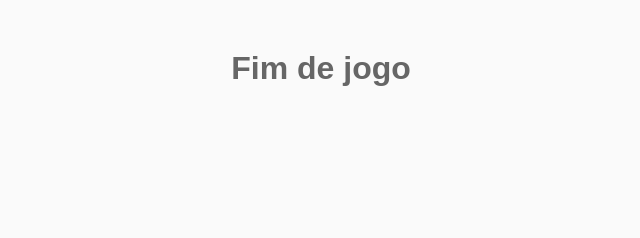
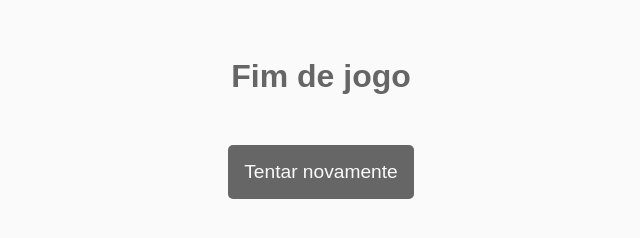
Before and after one commit to almeidaraul/ddino, a plain HTML site: page src/index.html in a window 1280 px wide. Shown: the whole page, without its empty margins (319-959 px from the left). Drawn offline with Linux system fonts and the light colour scheme.

Commit message:
add restart button

```diff
--- a/src/game.js
+++ b/src/game.js
@@ -41,9 +41,35 @@ const jump = () => {
 	}, intervalTime);
 }
 
+const getBackground = () => {
+	return document.getElementsByClassName("background")[0];
+}
+
+const getGameOverMsg = () => {
+	return document.getElementsByClassName("game-over")[0];
+}
+
+const startGame = () => {
+	let background = getBackground();
+	let gameOverMsg = getGameOverMsg();
+	var cactuses = document.getElementsByClassName('cactus');
+
+	while(cactuses[0]) {
+			cactuses[0].parentNode.removeChild(cactuses[0]);
+	}
+
+	background.className = background.className.split(' ')[0] + " show";
+	gameOverMsg.className = gameOverMsg.className.split(' ')[0] + " hide";
+	isGameOver = false;
+	createCactus();
+}
+
 const endGame = () => {
+	let background = getBackground();
+	let gameOverMsg = getGameOverMsg();
+	background.className = background.className.split(' ')[0] + " hide";
+	gameOverMsg.className = gameOverMsg.className.split(' ')[0] + " show";
 	isGameOver = true;
-	document.body.innerHTML = '<h1 class="game-over">Fim de jogo</h1>';
 }
 
 const createCactus = () => {
@@ -74,5 +100,6 @@ const createCactus = () => {
 	setTimeout(createCactus, randomTime);
 }
 
-createCactus();
+startGame();
 document.addEventListener('keyup', handleKeyUp);
+document.getElementById("restartButton").addEventListener("click", startGame, false);
--- a/src/index.html
+++ b/src/index.html
@@ -7,6 +7,12 @@
   <script src="game.js" charset="UTF-8" defer></script>
 </head>
 <body>
+	<div class="game-over">
+		<h1 class="game-over-message">Fim de jogo</h1>
+		<div>
+			<input class="restart-button" type="button" value="Tentar novamente" id="restartButton" />
+		</div>
+	</div>
 	<div class="background">
 		<div class="dino"></div>
 	</div>
--- a/src/style.css
+++ b/src/style.css
@@ -19,6 +19,14 @@ body {
 }
 
 .game-over {
+	flex: 1;
+	flex-direction: column;
+	justify-content: center;
+	align-items: center;
+	background-color: "blue";
+}
+
+.game-over-message {
   text-align: center;
   color: #666;
   margin: 50px 0;
@@ -44,3 +52,28 @@ body {
   width: 100%;
   height: 200px;
 }
+
+.hide {
+	display: none;
+}
+
+.show {
+	display: flex;
+}
+
+.restart-button {
+	border: solid 1px;
+	border-color: rgba(0, 0, 0, 0);
+	border-radius: 5px;
+	background-color: #666;
+	color: #fafafa;
+	min-width: 100px;
+	min-height: 40px;
+	font-size: 1.2em;
+	padding: 15px;
+	transition: opacity 0.1s;
+}
+
+.restart-button:hover {
+	opacity: 90%;
+}
```
Also changed, not shown: 1 other file.
